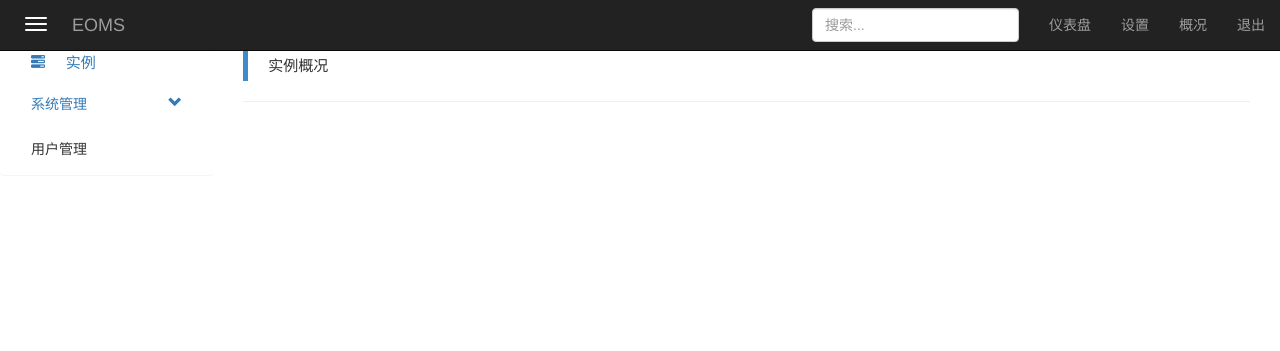
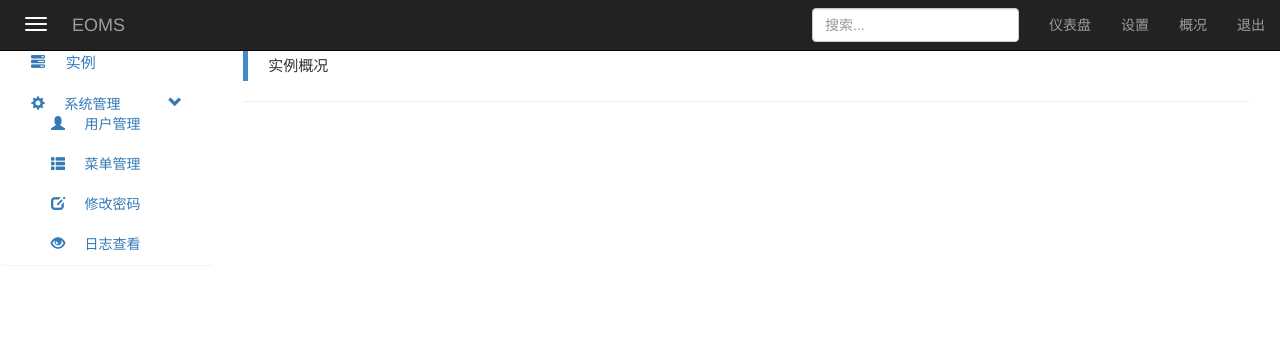
Before and after one commit to Asa6/EOMS, a Django app: template templates/admin.html in a window 1280 px wide, after a click on "系统管理". Shown: the top 351 px of the page. Run offline with Django 3.2, Linux system fonts and the light colour scheme; the template is opened without the code that fills it, so the values that code supplies are empty; some libraries are stand-ins or nearby versions.

Commit message:
侧边栏二级菜单折叠优化

```diff
--- /dev/null
+++ b/static/js/utils/left_menu_collapse.js
@@ -0,0 +1,18 @@
+$('#collapse1').on('show.bs.collapse', function () {
+    $("#setup-menu-icon").removeClass("glyphicon-chevron-left");
+    $("#setup-menu-icon").addClass("glyphicon-chevron-down");
+});
+
+
+$('#collapse1').on('hide.bs.collapse', function () {
+    $("#setup-menu-icon").removeClass("glyphicon-chevron-down");
+    $("#setup-menu-icon").addClass("glyphicon-chevron-left");
+});
+
+
+$(function () {
+    if (window.location.pathname === "/cmdb/user_manager") {
+        $("#collapse1").addClass("in");
+        $("#setup-menu-icon").toggleClass("glyphicon-chevron-down");
+    }
+});
--- a/templates/UserManager.html
+++ b/templates/UserManager.html
@@ -43,6 +43,6 @@
 <script src="/static/js/utils/del_session.js"></script>
 <script src="/static/js/utils/sidebar_folding.js"></script>
 <script src="/static/jquery/jquery.cookie.js"></script>
-<script src="/static/js/utils/menu-icon.js"></script>
+<script src="/static/js/utils/left_menu_collapse.js"></script>
 </body>
 </html>
--- a/templates/admin.html
+++ b/templates/admin.html
@@ -13,11 +13,6 @@
         .hide {
             display: none;
         }
-
-            .collapsed1 {
-        display: none; /* hide it for small displays */
-    }
-
     </style>
 </head>
 
@@ -128,8 +123,7 @@
 <script src="/static/jquery/jquery.cookie.js"></script>
 <script src="/static/js/utils/del_session.js"></script>
 <script src="/static/js/utils/sidebar_folding.js"></script>
-<script src="/static/js/utils/menu-icon.js"></script>
-
+<script src="/static/js/utils/left_menu_collapse.js"></script>
 
 {#<script>#}
 {#$(document).ready(function () {#}
--- a/templates/hosts.html
+++ b/templates/hosts.html
@@ -179,7 +179,7 @@
 <script src="/static/jquery/jquery.cookie.js"></script>
 <script src="/static/js/utils/del_session.js"></script>
 <script src="/static/js/utils/sidebar_folding.js"></script>
-<script src="/static/js/utils/menu-icon.js"></script>
+<script src="/static/js/utils/left_menu_collapse.js"></script>
 
 <script>
     $(function () {
--- a/templates/left.html
+++ b/templates/left.html
@@ -34,31 +34,52 @@
             </a>
         </li>
 
-
-
-
-
-
-
-
-
         <li>
             <a data-toggle="collapse"
                href="#collapse1" class="collapsed1">
+                <span class="glyphicon glyphicon-cog"></span>&nbsp;&nbsp;&nbsp;&nbsp;
                 系统管理
                 <span id="setup-menu-icon" class="pull-right glyphicon glyphicon-chevron-left"></span>
             </a>
         </li>
 
 
-                <div id="collapse1" class="panel-collapse collapse">
-             <div class="panel-body">
-                用户管理
-             </div>
-            </div>
 
 
     </ul>
+
+     <div style="margin-top: -20px" id="collapse1" class="nav nav-sidebar panel-collapse collapse">
+            <li class="{{ activecss3 }}">
+
+                <a href="/cmdb/user_manager">
+                    <span style="margin-left: 20px" class="glyphicon glyphicon-user"></span>
+                    <span>&nbsp;&nbsp;&nbsp;&nbsp;用户管理 </span>
+                </a>
+            </li>
+
+            <li>
+                <a href="#">
+                    <span style="margin-left: 20px" class="glyphicon glyphicon-th-list"></span>
+                    <span>&nbsp;&nbsp;&nbsp;&nbsp;菜单管理</span>
+                </a>
+            </li>
+
+            <li>
+                <a href="#">
+                    <span style="margin-left: 20px" class="glyphicon glyphicon-edit"></span>
+                    <span>&nbsp;&nbsp;&nbsp;&nbsp;修改密码</span>
+                </a>
+            </li>
+
+            <li>
+                <a href="#">
+                    <span style="margin-left: 20px" class="glyphicon glyphicon-eye-open"></span>
+                    <span>&nbsp;&nbsp;&nbsp;&nbsp;日志查看</span>
+                </a>
+            </li>
+
+
+        </div>
 
 
     {#            <ul class="nav nav-sidebar">#}
```
Lines whose indentation alone changed are shown as unchanged.
